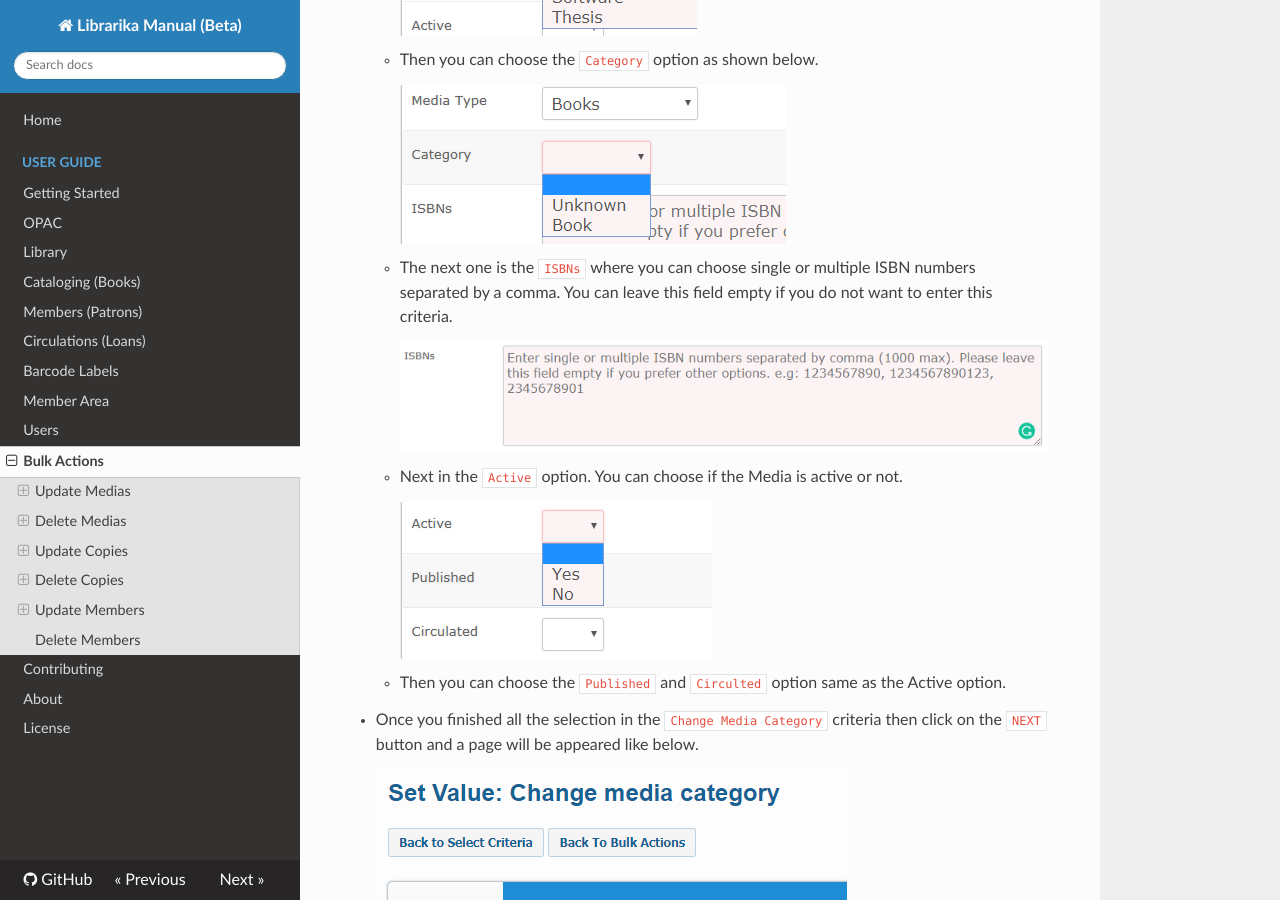
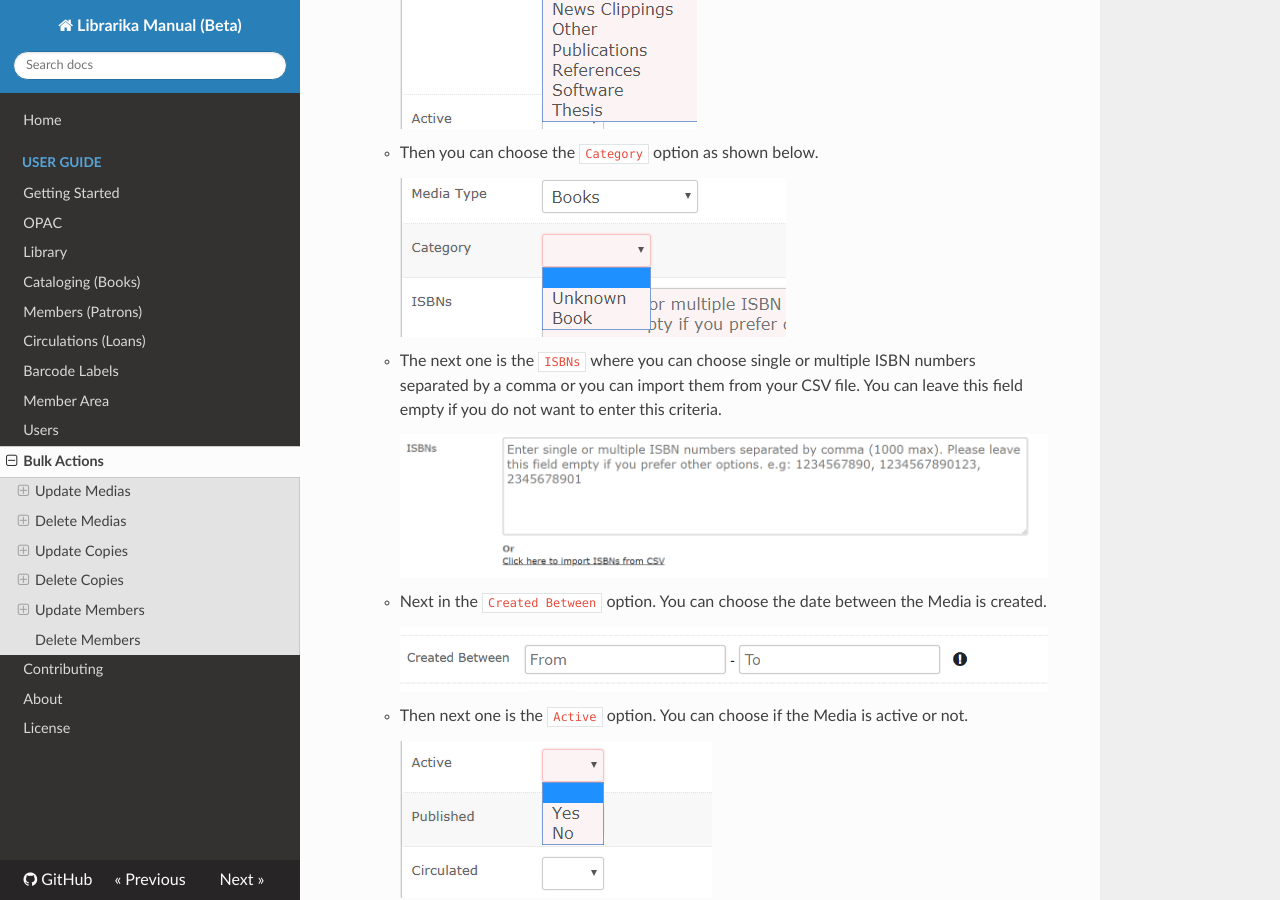
Before and after one commit to Librarika/manual, an MkDocs documentation site: the page built from docs/bulk-actions.md, in a window 1280 px wide and 900 px high, scrolled down 2334 px. Built offline with MkDocs 1.6.1, drawn with Linux system fonts in a browser that asks for light colours; nearby versions of some CDN libraries; old or Windows-style settings are respelled for this version of MkDocs; some of the changed text lies outside the part shown.

Commit message:
Updated opacs and bulk actions
Added catalog in the opac page and also add a limit on top and new collections.
Updated bulk actions for media, media copy and members in bulk action page.

```diff
--- a/docs/bulk-actions.md
+++ b/docs/bulk-actions.md
@@ -52,11 +52,15 @@ To do so, please follow the below steps:
 
         ![Bulk Actions category](img/bulk-actions-category.png)
 
-    - The next one is the `ISBNs` where you can choose single or multiple ISBN numbers separated by a comma. You can leave this field empty if you do not want to enter this criteria.
+    - The next one is the `ISBNs` where you can choose single or multiple ISBN numbers separated by a comma or you can import them from your CSV file. You can leave this field empty if you do not want to enter this criteria.
 
         ![Bulk Actions isbns](img/bulk-actions-isbns.png)
 
-    - Next in the `Active` option. You can choose if the Media is active or not.
+    - Next in the `Created Between` option. You can choose the date between the Media is created.
+
+        ![Bulk Actions active](img/bulk-actions-created-between.png)
+
+    - Then next one is the `Active` option. You can choose if the Media is active or not.
 
         ![Bulk Actions active](img/bulk-actions-active.png)
 
@@ -204,13 +208,12 @@ To create a New Bulk Action to Change Media Copy's Branch Info, please follow th
 * If you select the `Change Media Copy's Branch Info` a page will be shown like below.
 
     ![Bulk Actions change media copy's branch info](img/bulk-actions-change-branch-info.png)
-    ![Bulk Actions change media copy's branch info_2](img/bulk-actions-change-branch-info_2.png)
 
 * In this page you can see that two types of conditions are given. The first one is the `Media Conditions` which is as same as the **Update Medias** but here you also have to fulfill the second conditions which is the `Media Copy Conditions`.
 
 * In `Media Copy Conditions` you need to specify at least one conditions based on which the records will be updated. You can specify more than one criteria to further narrow down the selection.
 
-    - The first one is the `ASN Numbers` where you can choose single or multiple accession numbers separated by a comma. You can leave this field empty if you do not want to enter this criteria.
+    - The first one is the `ASN Numbers` where you can choose single or multiple accession numbers separated by a comma or you can import them from your CSV file. You can leave this field empty if you do not want to enter this criteria.
 
         ![Bulk Actions asn numbers](img/bulk-actions-asn-numbers.png)
 
@@ -369,7 +372,7 @@ To create a New Bulk Action to Change Member's Booking Quota, please follow the
     ![Bulk Actions change member's booking quota](img/bulk-actions-change-members-booking-quota.png)
 
 * Now you need to specify at least one conditions based on which records will be updated. You can specify more than one criteria to further narrow down the selection.
-    - The first option that you can see is hte `Member No` where you can choose single or multiple member numbers separated by a comma. You can leave this field empty if you do not want to enter this criteria.
+    - The first option that you can see is hte `Member No` where you can choose single or multiple member numbers separated by a comma or you can import them from your CSV file. You can leave this field empty if you do not want to enter this criteria.
 
         ![Bulk Actions member numbers](img/bulk-actions-member-numbers.png)
 
```
Also changed, not shown: docs/opacs.md (+28 -7 lines), docs/img/bulk-actions-asn-numbers.png, docs/img/bulk-actions-change-branch-info.png, docs/img/bulk-actions-change-media-cat.png, docs/img/bulk-actions-change-members-booking-quota.png, docs/img/bulk-actions-created-between.png (added), docs/img/bulk-actions-isbns.png, docs/img/bulk-actions-member-numbers.png, docs/img/bulk-actions-select-type.PNG, docs/img/opac_catalog_page.png (added), docs/img/opac_categories_page.png (added), docs/img/opac_home_menu.png.
